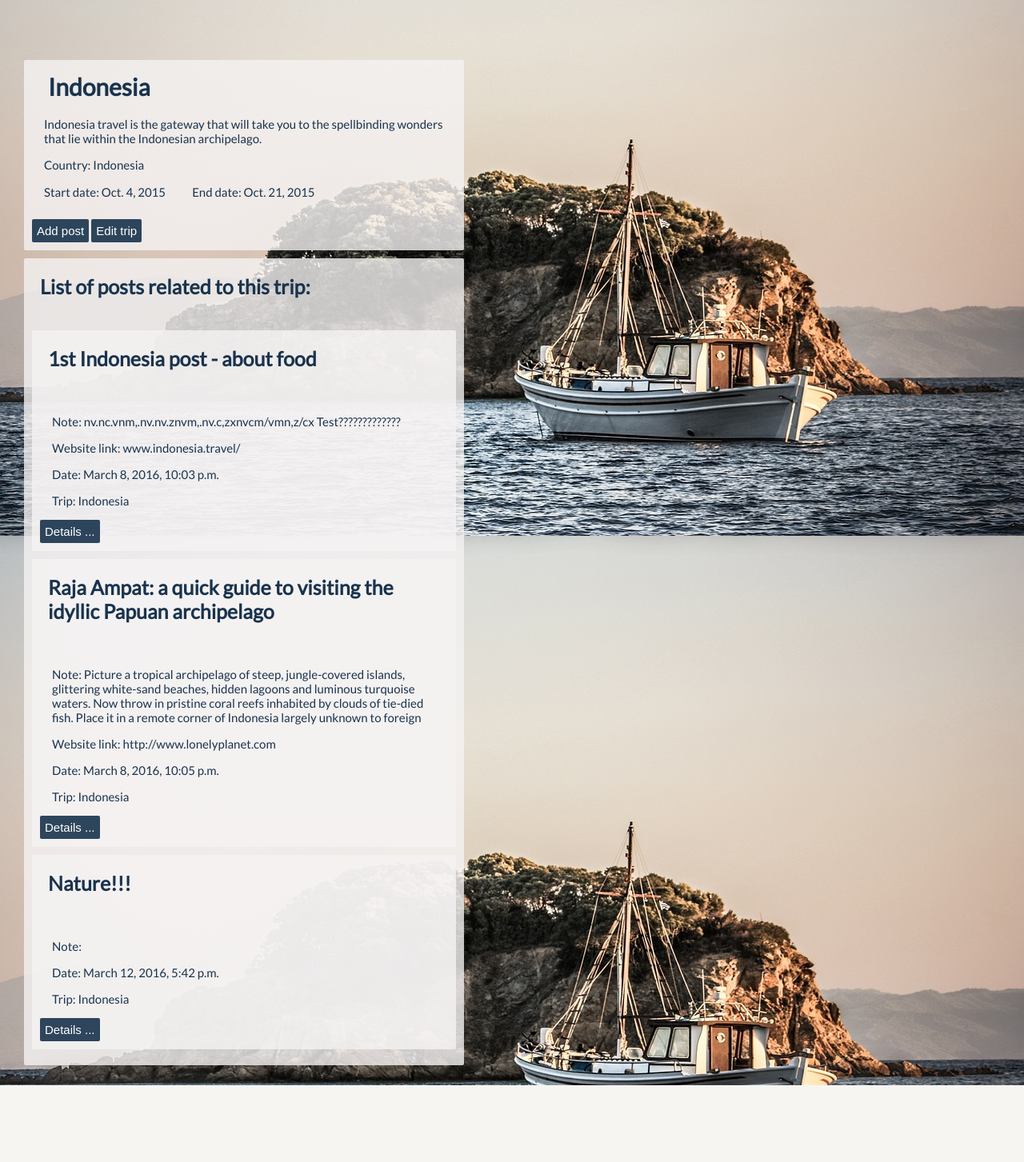
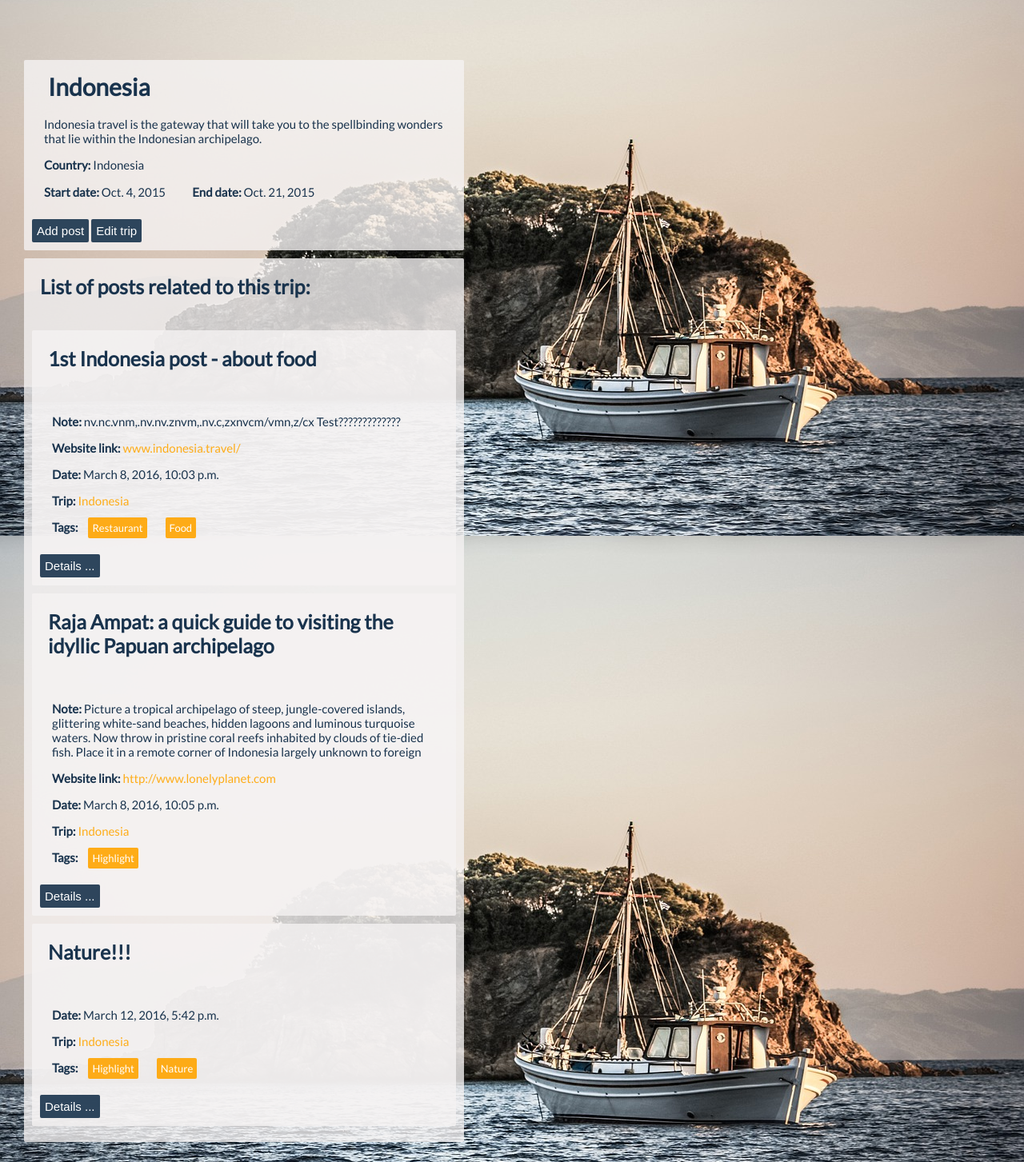
Before and after one commit to magbo/TravelNotebook, a Django app: page /trip/2/ in a window 1280 px wide. Shown: the part 183-1636 px from the top of the page at 80% size. Before the commit the page ends 1540 px from the top, so only its background shows below. Run offline with Django 3.2, Linux system fonts and the light colour scheme; data comes from the database, SQL or seed files in the repository; both versions use the stored data as it was after the commit.

Commit message:
Add tags to trip_detail view, models.py: change in Post url attribute (URLField), change css for forms

```diff
--- a/main/models.py
+++ b/main/models.py
@@ -26,7 +26,7 @@ class Post(models.Model):
     title = models.CharField(max_length=100)
     text = models.TextField(blank=True)
     created_date = models.DateTimeField(default=timezone.now)
-    url = models.CharField(max_length=30, blank=True)
+    url = models.URLField(max_length=150, blank=True, null=True)
     tags = models.ManyToManyField(Tag)
 
     #tags are in post rather than tag is having posts
--- a/main/static/css/main/style.css
+++ b/main/static/css/main/style.css
@@ -42,9 +42,6 @@ h4 {
   font-size: 15px;
 }
 
-div {
-}
-
 p {
   margin: 15px;
   font-size: 15px;
@@ -64,6 +61,9 @@ a:hover {
   color: #ffffff;
 }
 
+p a {
+    color: rgba(255,165,0,0.9);
+}
 
 ul li {
   display: inline;
@@ -77,12 +77,19 @@ button {
   background-color: rgba(25,51,77, 0.9);
   border-radius: 2px;
   padding: 6px;
+  color: #ffffff;
+  font-size: 15px
 }
 
 button a {
   color: #ffffff;
   font-size: 15px;
 }
+
+label {
+  font-weight: 700;
+}
+
 
 .main-content {
   width: 550px;
@@ -93,7 +100,6 @@ button a {
   padding: 0  3px    70px     0;
   color: #19334d;
 }
-
 
 .nav {
   padding-right: 20px;
@@ -132,11 +138,6 @@ button a {
   border-radius: 2px;
   background-color:rgba(246,243,243,0.8);
   padding: 20px;
-
-}
-
-.tags-container h3 {
-
 }
 
 .tag-in-list {
@@ -149,6 +150,13 @@ button a {
 .tag-in-list a {
   color: #ffffff;
 }
+.tag-in-list.small {
+  padding: 5px;
+  font-size: small;
+}
+
 
 .post-tags {
+  margin: 15px;
+  font-size: 15px;
 }
--- a/main/templates/main/post.html
+++ b/main/templates/main/post.html
@@ -1,16 +1,20 @@
 
     <h3>{{ post.title }}</h3>
-    <p>Note: {{ post.text }}</p>
+    {% if post.text %}
+        <p><label>Note:</label> {{ post.text }}</p>
+    {% endif %}
     {% if post.url %}
-        <p>Website link: {{ post.url }}</p>
+        <p><label>Website link:</label><a href="{{ post.url }}"> {{ post.url }}</a></p>
     {% endif %}
-    <p>Date: {{ post.created_date }}</p>
-    <p>Trip: <a href="{% url 'main:trip_detail' pk=post.trip.pk %}">{{ post.trip.title }} </a></p>
+    <p><label>Date:</label> {{ post.created_date }}</p>
+    <p><label>Trip:</label><a href="{% url 'main:trip_detail' pk=post.trip.pk %}"> {{ post.trip.title }} </a></p>
     {% if post_tags %}
-        <p>Tags:</p>
-        <ul class="post-tags">
+    <div class="post-tags">
+        <ul>
+            <label>Tags:</label>
+            {% for tag in post_tags %}
+                <li class="tag-in-list small"><a href="{% url 'main:tag_detail' tag_name=tag.value %}">{{ tag.value }}</a></li>
+            {% endfor %}
+        </ul>
+    </div>
     {% endif %}
-    {% for tag in post_tags %}
-            <li><a href="{% url 'main:tag_detail' tag_name=tag.value %}">{{ tag.value }}</a></li>
-    {% endfor %}
-        </ul>
--- a/main/templates/main/post_new.html
+++ b/main/templates/main/post_new.html
@@ -8,7 +8,7 @@
  	<h3>New post</h3>
  	<form method="POST" class="post-form">{% csrf_token %}
  		{{ form.as_p }}
- 		<button typr="submit">Save</button>
+ 		<button type="submit">Save</button>
  	</form>
  </div>
 
--- a/main/templates/main/tag_detail.html
+++ b/main/templates/main/tag_detail.html
@@ -6,7 +6,7 @@
     <h2>List of posts with {{ tag.value }} tag</h2>
     {% for post in posts %}
       <div class="post">
-        {% include "main/post.html" %}
+           {% include "main/post.html" with post=post post_tags=post.tags.all only %}
       </div>
     {% endfor %}
 {% endblock %}
--- a/main/templates/main/tags_show.html
+++ b/main/templates/main/tags_show.html
@@ -7,9 +7,9 @@
 <div class='tags-container'>
 	<h3> Tags</h3>
 	<ul class="tags">
-	{% for tag in tags %}
-	    <li class="tag-in-list"><a href="{% url 'main:tag_detail' tag.value %}">{{ tag.value }}</a></li>
-	{% endfor %}
+		{% for tag in tags %}
+		    <li class="tag-in-list"><a href="{% url 'main:tag_detail' tag.value %}">{{ tag.value }}</a></li>
+		{% endfor %}
 	</ul>
 </div>
 {% endblock %}
--- a/main/templates/main/trip.html
+++ b/main/templates/main/trip.html
@@ -1,10 +1,10 @@
 <h2>{{ trip.title }}</h2>
 <p>{{ trip.text }}</p>
-<p>Country: {{ trip.country }}</p>
+<p><label>Country:</label> {{ trip.country }}</p>
 <ul class="dates">
 {% if trip.date_start and trip.date_end %}
-    <li>Start date: {{ trip.date_start }}</li>
-    <li>End date: {{ trip.date_end }}</li>
-{% else %} <li>Dates: TBA</li>
+    <li><label>Start date:</label> {{ trip.date_start }}</li>
+    <li><label>End date:</label> {{ trip.date_end }}</li>
+{% else %} <li><label>Dates:</label> TBA</li>
 {% endif %}
 </ul>
--- a/main/templates/main/trip_detail.html
+++ b/main/templates/main/trip_detail.html
@@ -1,3 +1,4 @@
+
 {% extends "main/base.html" %}
 
 {% block title %}All trips{% endblock %}
@@ -15,8 +16,11 @@
     <h3> List of posts related to this trip:</h3>
     {% for post in trip_posts %}
         <div class="post">
-            {% include "main/post.html" %}
-            <button type="button"> <a href="{% url 'main:post_detail' post.id %}">Details ...</a></button>
+            {% include "main/post.html" with post=post post_tags=post.tags.all only %}
+
+            <div>
+                <button type="button"> <a href="{% url 'main:post_detail' post.id %}">Details ...</a></button>
+            </div>
         </div>
     {% endfor %}
 {% else %}
--- a/main/templates/main/trip_new.html
+++ b/main/templates/main/trip_new.html
@@ -8,7 +8,7 @@
  	<h3>New trip</h3>
  	<form method="POST" class="trip-form">{% csrf_token %}
  		{{ form.as_p }}
- 		<button typr="submit">Save</button>
+ 		<button>Save</button>
  	</form>
  </div>
 
--- a/main/views.py
+++ b/main/views.py
@@ -1,42 +1,43 @@
-from django.http import Http404
 from django.shortcuts import render, redirect, get_object_or_404
 from .models import Trip, Tag, Post
 from .forms import TripForm, PostForm
-
 
 
 def index(request):
     return render(request, 'main/index.html', {})
 
 
-def posts_show(request):
-    return render(request, 'main/posts_show.html', {})
-
-
 def post_detail(request, pk):
-    try:
-        post = Post.objects.get(pk=pk)
-        post_tags = post.tags.all()
-    except Post.DoesNotExist:
-        raise Http404("Post does not exist")
+    post = get_object_or_404(Post, pk=pk)
+    post_tags = post.tags.all()
     return render(request, 'main/post_detail.html', {'post': post, 'post_tags': post_tags})
 
 
-def tag_detail(request, tag_name):
-    try:
-        tag = Tag.objects.get(value=tag_name)
-        posts = tag.post_set.all
+def post_edit(request, pk):
+    post = get_object_or_404(Post, pk=pk)
+    if request.method == "POST":
+        form = PostForm(request.POST, instance=post)
+        if form.is_valid():
+            post = form.save()
+            return redirect('main:post_detail', pk=post.pk)
+    else:
+        form = PostForm(instance=post)
+    return render(request, 'main/post_new.html', {'form': form})
 
 
-    except Tag.DoesNotExist:
-        raise Http404("This tag does not exist!!!!")
-        #return HttpResponse('here is a list of tags for %s tag.' % tag)
-    return render(request, 'main/tag_detail.html', {'tag': tag, 'posts': posts})
+def post_new(request):
+    if request.method == "POST":
+        form = PostForm(request.POST)
+        if form.is_valid():
+            post = form.save()
+            return redirect('main:post_detail', pk=post.pk)
+    else:
+        form = PostForm()
+    return render(request, 'main/post_new.html', {'form': form})
 
 
-def tags_show(request):
-    tags = Tag.objects.order_by('value')
-    return render(request, 'main/tags_show.html', {'tags': tags})
+def posts_show(request):
+    return render(request, 'main/posts_show.html', {})
 
 
 def trips_show(request):
@@ -46,12 +47,21 @@ def trips_show(request):
 
 
 def trip_detail(request, pk):
-    try:
-        trip = Trip.objects.get(pk=pk)
-        trip_posts = trip.post_set.all
-    except Trip.DoesNotExist:
-        raise Http404("Trip does not exist")
+    trip = get_object_or_404(Trip, pk=pk)
+    trip_posts = trip.post_set.all
     return render(request, 'main/trip_detail.html', {'trip': trip, 'trip_posts': trip_posts, })
+
+
+def trip_edit(request, pk):
+    trip = get_object_or_404(Trip, pk=pk)
+    if request.method == "POST":
+        form = TripForm(request.POST, instance=trip)
+        if form.is_valid():
+            trip = form.save()
+            return redirect('main:trip_detail', pk=trip.pk)
+    else:
+        form = TripForm(instance=trip)
+    return render(request, 'main/trip_new.html', {'form': form})
 
 
 def trip_new(request):
@@ -62,36 +72,15 @@ def trip_new(request):
             return redirect('main:trip_detail', pk=trip.pk)
     else:
         form = TripForm()
-        return render(request, 'main/trip_new.html', {'form': form})
+    return render(request, 'main/trip_new.html', {'form': form})
 
-def post_new(request):
-    if request.method == "POST":
-        form = PostForm(request.POST)
-        if form.is_valid():
-            post = form.save()
-            return redirect('main:post_detail', pk=post.pk)
-    else:
-        form = PostForm()
-        return render(request, 'main/post_new.html', {'form': form})
 
-def post_edit(request, pk):
-    post = get_object_or_404 (Post, pk=pk)
-    if request.method == "POST":
-        form = PostForm(request.POST, instance=post)
-        if form.is_valid():
-            post = form.save()
-            return redirect('main:post_detail', pk=post.pk)
-    else:
-        form = PostForm(instance=post)
-    return render(request, 'main/post_new.html', {'form': form})
+def tag_detail(request, tag_name):
+    tag = get_object_or_404(Tag, value=tag_name)
+    posts = tag.post_set.all
+    return render(request, 'main/tag_detail.html', {'tag': tag, 'posts': posts})
 
-def trip_edit(request, pk):
-    trip = get_object_or_404 (Trip, pk=pk)
-    if request.method == "POST":
-        form = TripForm(request.POST, instance=trip)
-        if form.is_valid():
-            trip = form.save()
-            return redirect('main:trip_detail', pk=trip.pk)
-    else:
-        form = TripForm(instance=trip)
-    return render(request, 'main/trip_new.html', {'form': form})
+
+def tags_show(request):
+    tags = Tag.objects.order_by('value')
+    return render(request, 'main/tags_show.html', {'tags': tags})
```
Also changed, not shown: main/forms.py (+12 -3 lines), db.sqlite3, main/migrations/0008_auto_20160324_2209.py (added).
